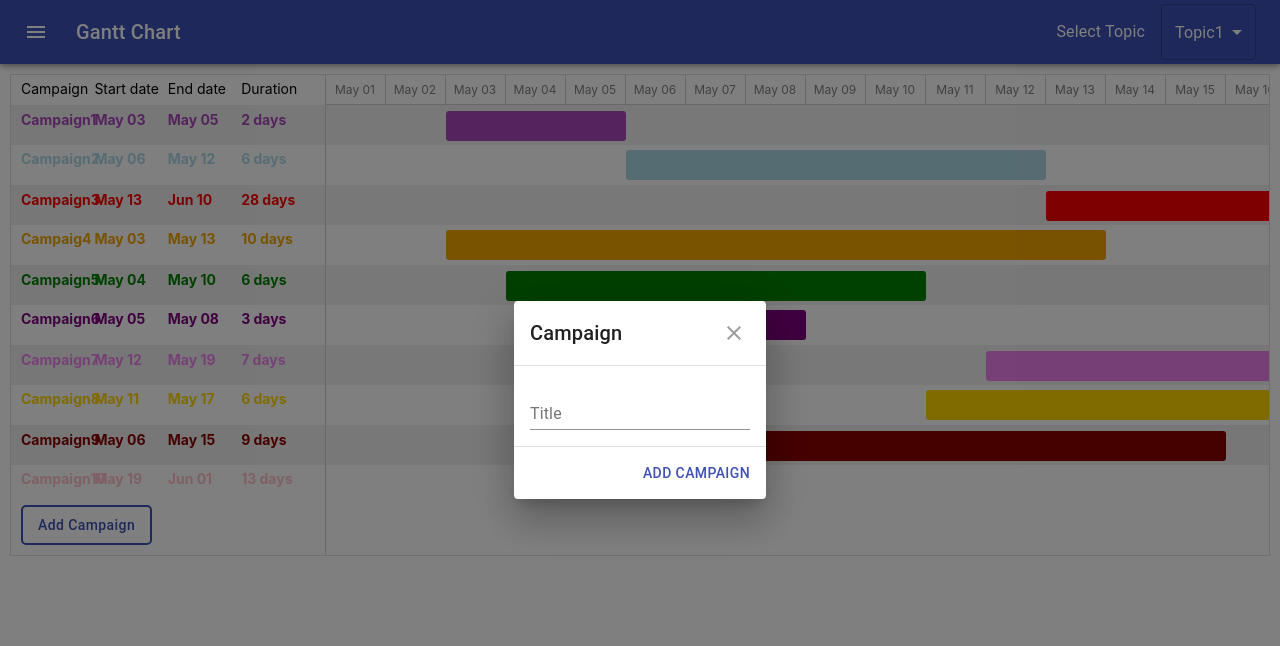
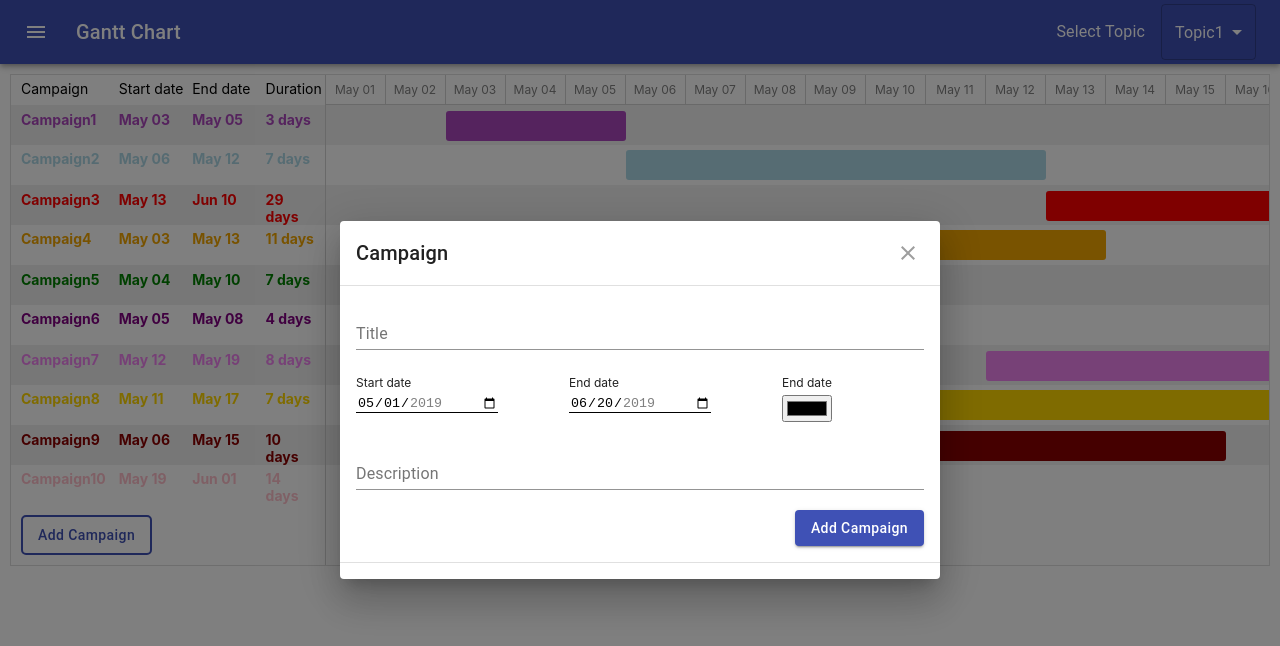
Before and after one commit to Salma-Ahmed/Gantt-Chart, a React (Create React App) app: page / in a window 1280 px wide. Both pictures are taken after a click on the button "Add Campaign". Shown: the top 646 px of the page. Built offline with nearby package versions, Linux system fonts and the light colour scheme.

Commit message:
add campaign functionality

```diff
--- a/package.json
+++ b/package.json
@@ -23,6 +23,7 @@
     "react": "^16.12.0",
     "react-dom": "^16.12.0",
     "react-draggable": "^4.2.0",
+    "react-hook-form": "^4.4.2",
     "react-moment": "^0.9.7",
     "react-router-dom": "^5.1.2",
     "react-scripts": "3.3.0",
--- a/src/components/Chart.tsx
+++ b/src/components/Chart.tsx
@@ -3,8 +3,8 @@ import { makeStyles } from "@material-ui/core/styles";
 import { TopicStoreContext } from "../stores/TopicsStore";
 import { observer } from "mobx-react";
 import uuid from "uuid";
-import CampaignDetails from "./CampaignDetails";
-import CampaignVisulas from "./CampaignVisuals";
+import ChartDetails from "./ChartDetails";
+import ChartGraph from "./ChartGraph";
 import Grid from "@material-ui/core/Grid";
 import ChartTitles from "./ChartTiltes";
 import Timeline from "./Timeline";
@@ -28,7 +28,7 @@ const useStyles = makeStyles({
     borderRadius: "5px",
     minWidth: "40px",
     height: "40px",
-    margin: "0 10px 10px",
+    margin: "10px 10px",
     textTransform: "capitalize"
   }
 });
@@ -54,7 +54,7 @@ const Chart: React.FC = observer(
             <div className={classes.details}>
               <ChartTitles />
               {topic.campaigns.map(campaign => (
-                <CampaignDetails key={uuid()} campaign={campaign} />
+                <ChartDetails key={uuid()} campaign={campaign} />
               ))}
               <Button
                 variant="outlined"
@@ -76,7 +76,7 @@ const Chart: React.FC = observer(
             <div>
               <Timeline />
               {topic.campaigns.map(campaign => (
-                <CampaignVisulas key={uuid()} campaign={campaign} />
+                <ChartGraph key={uuid()} campaign={campaign} />
               ))}
             </div>
           </Grid>
--- a/src/components/CampaignDetails.tsx
+++ b/src/components/ChartDetails.tsx
@@ -20,13 +20,18 @@ const useStyles = makeStyles({
   }
 });
 
-const CampaignDetails: React.FC<{ campaign: ICampaign }> = observer(
+const ChartDetails: React.FC<{ campaign: ICampaign }> = observer(
   ({ campaign }): JSX.Element => {
     const classes = useStyles();
+    const moment = require("moment");
+    const noOfDays = moment(campaign.endDate).diff(
+      moment(campaign.startDate),
+      "days"
+    );
     return (
       <div className={classes.campaign} style={{ color: campaign.color }}>
         <Grid container spacing={0}>
-          <Grid item xs={3}>
+          <Grid item xs={4}>
             {campaign.title}
           </Grid>
           <Grid item xs={3}>
@@ -35,12 +40,8 @@ const CampaignDetails: React.FC<{ campaign: ICampaign }> = observer(
           <Grid item xs={3}>
             <Moment format="MMM DD">{campaign.endDate}</Moment>
           </Grid>
-          <Grid item xs={3}>
-            <Moment
-              duration={campaign.startDate}
-              date={campaign.endDate}
-              unit="days"
-            />
+          <Grid item xs={2}>
+            <div>{`${noOfDays + 1} days`}</div>
           </Grid>
         </Grid>
       </div>
@@ -48,4 +49,4 @@ const CampaignDetails: React.FC<{ campaign: ICampaign }> = observer(
   }
 );
 
-export default CampaignDetails;
+export default ChartDetails;
--- a/src/components/CampaignVisuals.tsx
+++ b/src/components/ChartGraph.tsx
@@ -24,7 +24,7 @@ const useStyles = makeStyles({
   }
 });
 
-const CampaignVisuals: React.FC<{ campaign: ICampaign }> = observer(
+const ChartGraph: React.FC<{ campaign: ICampaign }> = observer(
   ({ campaign }): JSX.Element => {
     const classes = useStyles();
     const topicStore = useContext(TopicStoreContext);
@@ -86,4 +86,4 @@ const CampaignVisuals: React.FC<{ campaign: ICampaign }> = observer(
   }
 );
 
-export default CampaignVisuals;
+export default ChartGraph;
--- a/src/components/ChartTiltes.tsx
+++ b/src/components/ChartTiltes.tsx
@@ -15,7 +15,7 @@ const ChartTitles: React.FC = (): JSX.Element => {
   return (
     <div className={classes.titles}>
       <Grid container spacing={0}>
-        <Grid item xs={3}>
+        <Grid item xs={4}>
           Campaign
         </Grid>
         <Grid item xs={3}>
@@ -24,7 +24,7 @@ const ChartTitles: React.FC = (): JSX.Element => {
         <Grid item xs={3}>
           End date
         </Grid>
-        <Grid item xs={3}>
+        <Grid item xs={2}>
           Duration
         </Grid>
       </Grid>
--- a/src/components/Form.tsx
+++ b/src/components/Form.tsx
@@ -1,19 +1,157 @@
-import React, { useContext, useState, useEffect } from "react";
+import React, { useContext, useState, ChangeEvent } from "react";
 import { makeStyles } from "@material-ui/core/styles";
-import { TextField } from "@material-ui/core";
+import { Grid, Button, TextField } from "@material-ui/core";
+import { useForm } from "react-hook-form";
+import { observer } from "mobx-react";
+import { TopicStoreContext } from "../stores/TopicsStore";
+import ICampaign from "../interfaces/campaign.interface";
 
 const useStyles = makeStyles({
-  form: {}
+  bottomSpace: {
+    marginBottom: "20px"
+  },
+  submitBtn: {
+    textTransform: "capitalize",
+    float: "right"
+  },
+  datePicker: {
+    border: 0,
+    borderBottom: "1px solid",
+    outline: "none"
+  },
+  label: {
+    fontSize: "12px",
+    margin: "5px 0"
+  }
 });
 
-const Form: React.FC = (): JSX.Element => {
-  const classes = useStyles();
+const Form: React.FC = observer(
+  (): JSX.Element => {
+    const moment = require("moment");
+    const classes = useStyles();
+    const { register, handleSubmit } = useForm();
+    const topicStore = useContext(TopicStoreContext);
+    const [minDate] = useState(
+      moment(topicStore.chartStartDate).format("YYYY-MM-DD")
+    );
+    const [maxDate] = useState(
+      moment(topicStore.chartEnDate).format("YYYY-MM-DD")
+    );
+    const [startDate, setStartDate] = useState(
+      moment(topicStore.chartStartDate).format("YYYY-MM-DD")
+    );
+    const [endDate, setEndDate] = useState(
+      moment(topicStore.chartEnDate).format("YYYY-MM-DD")
+    );
 
-  return (
-    <form className={classes.form} noValidate autoComplete="off">
-      <TextField id="campaign-name" label="Title" />
-    </form>
-  );
-};
+    const onSubmit = (data: any) => {
+      const newCampaign: ICampaign = {
+        id: topicStore.currentTopic.campaigns.length + 1,
+        title: data.title,
+        startDate: moment(data.startDate).format("MM/DD/YYYY"),
+        endDate: moment(data.endDate).format("MM/DD/YYYY"),
+        description: data.description,
+        color: data.color
+      };
+
+      topicStore.isModalOpen = false;
+      topicStore.currentTopic.campaigns.push(newCampaign);
+    };
+
+    const changeStartDate = (e: ChangeEvent<HTMLInputElement>) => {
+      setStartDate(e.target.value);
+    };
+
+    const changeEndDate = (e: ChangeEvent<HTMLInputElement>) => {
+      setEndDate(e.target.value);
+    };
+    return (
+      <form onSubmit={handleSubmit(onSubmit)} noValidate autoComplete="off">
+        <Grid container>
+          <Grid
+            container
+            direction="column"
+            item
+            xs={12}
+            className={classes.bottomSpace}
+          >
+            <TextField
+              id="standard-basic"
+              name="title"
+              label="Title"
+              inputRef={register({ required: true })}
+            />
+          </Grid>
+          <Grid
+            container
+            justify="space-between"
+            item
+            xs={12}
+            className={classes.bottomSpace}
+          >
+            <Grid container direction="column" item xs={3}>
+              <label className={classes.label}>Start date</label>
+              <input
+                type="date"
+                name="startDate"
+                min={minDate}
+                max={maxDate}
+                value={startDate}
+                placeholder="Start date"
+                onChange={changeStartDate}
+                ref={register({ required: true })}
+                className={classes.datePicker}
+              />
+            </Grid>
+            <Grid container direction="column" item xs={3}>
+              <label className={classes.label}>End date</label>
+              <input
+                type="date"
+                name="endDate"
+                min={minDate}
+                max={maxDate}
+                value={endDate}
+                onChange={changeEndDate}
+                ref={register({ required: true })}
+                className={classes.datePicker}
+              />
+            </Grid>
+            <Grid container direction="column" item xs={3}>
+              <label className={classes.label}>End date</label>
+              <input
+                type="color"
+                name="color"
+                ref={register({ required: true })}
+              />
+            </Grid>
+          </Grid>
+          <Grid
+            container
+            direction="column"
+            item
+            xs={12}
+            className={classes.bottomSpace}
+          >
+            <TextField
+              id="desc"
+              name="description"
+              label="Description"
+              inputRef={register({ required: true })}
+            />
+          </Grid>
+        </Grid>
+        <Button
+          type="submit"
+          variant="contained"
+          autoFocus
+          color="primary"
+          className={classes.submitBtn}
+        >
+          Add Campaign
+        </Button>
+      </form>
+    );
+  }
+);
 
 export default Form;
--- a/src/components/Modal.tsx
+++ b/src/components/Modal.tsx
@@ -5,7 +5,6 @@ import {
   withStyles,
   WithStyles
 } from "@material-ui/core/styles";
-import Button from "@material-ui/core/Button";
 import Dialog from "@material-ui/core/Dialog";
 import MuiDialogTitle from "@material-ui/core/DialogTitle";
 import MuiDialogContent from "@material-ui/core/DialogContent";
@@ -93,11 +92,7 @@ const Modal: React.FC = observer(
           <DialogContent dividers>
             <Form />
           </DialogContent>
-          <DialogActions>
-            <Button autoFocus onClick={handleClose} color="primary">
-              Add Campaign
-            </Button>
-          </DialogActions>
+          <DialogActions></DialogActions>
         </Dialog>
       </div>
     );
--- a/src/stores/TopicsStore.ts
+++ b/src/stores/TopicsStore.ts
@@ -1,7 +1,6 @@
 import { observable, action } from "mobx";
 import { createContext } from "react";
 import ITopic from "../interfaces/topic.interface";
-import ICampaign from "../interfaces/campaign.interface";
 
 const data = require("../data/data.json");
 const topics: Array<ITopic> = data.topics;
```
Also changed, not shown: src/components/DatePicker.tsx (deleted, +0 -61 lines), 1 other file (tests, documents, lock files or other folders).
